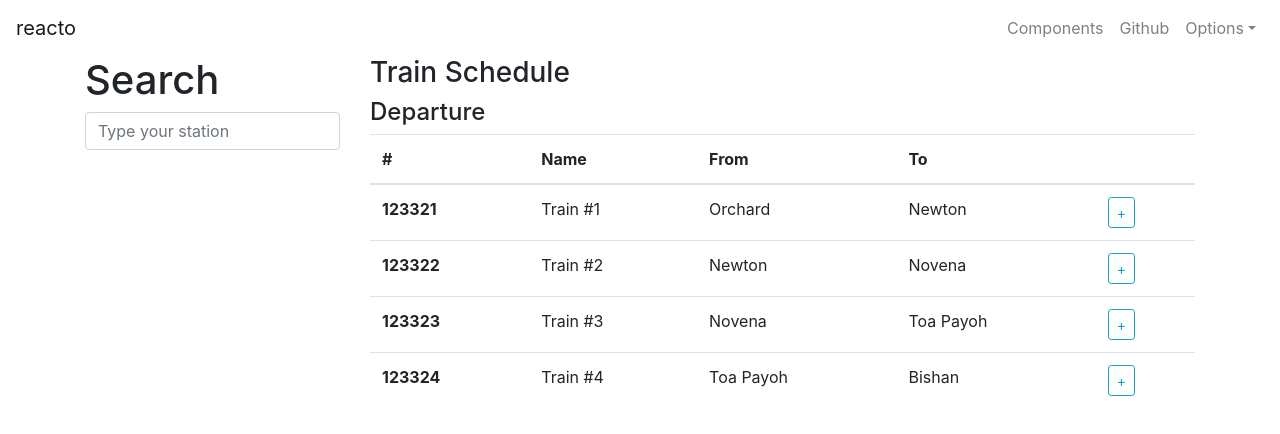
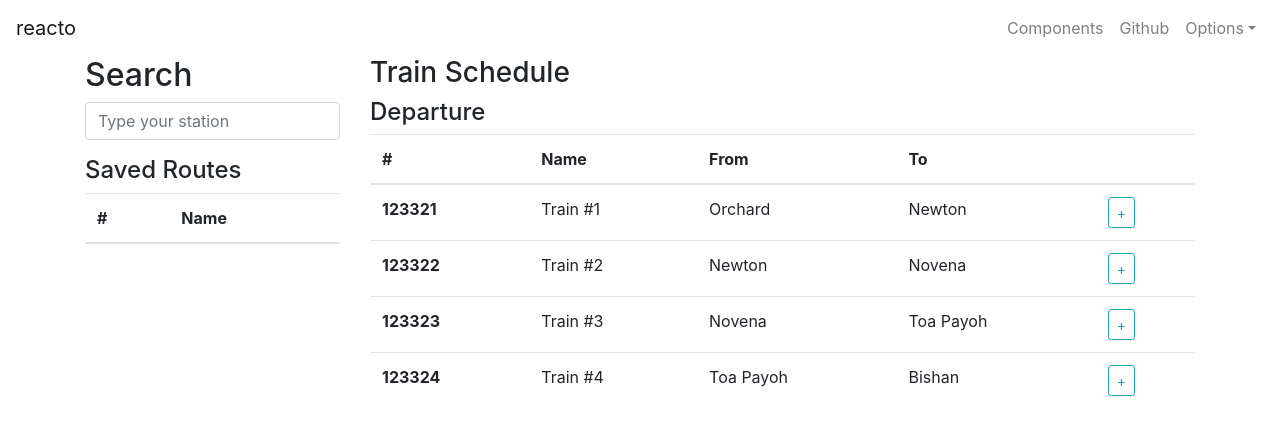
Before and after one commit to primaulia/reacto, a React (Create React App) app: page / in a window 1280 px wide. Shown: the top 434 px of the page. Built offline with nearby package versions, Linux system fonts and the light colour scheme.

Commit message:
latest saved flow

```diff
--- a/src/Main.js
+++ b/src/Main.js
@@ -5,16 +5,18 @@ import Navbar from './components/Navbar'
 // import Network from './components/Network', commented as it's unused
 import Prediction from './components/Prediction'
 import SearchBar from './components/SearchBar'
+import SavedTrains from './components/SavedTrains'
 
 import trainsData from './data/trains'
-const stations = ['orchard', 'dhoby gaut', 'cityhall']
+// const stations = ['orchard', 'dhoby gaut', 'cityhall'], commented as it's unused
 
 class Main extends Component {
   constructor() {
     super()
     this.state = {
       keyword: 'Search',
-      trains: trainsData
+      trains: trainsData,
+      savedTrains: []
     } // can only set the initial state here
   }
 
@@ -33,6 +35,13 @@ class Main extends Component {
     })
   }
 
+  handleAdd = (id) => {
+    let addedTrain = trainsData.find(train => train.id === id)
+    this.setState({ // `this` =>
+      savedTrains: [...this.state.savedTrains, addedTrain]
+    })
+  }
+
   render() {
     return (
       <div>
@@ -41,11 +50,12 @@ class Main extends Component {
           <Row>
             <Col xs="12" md="3">
               <SearchBar searchTitle="Search" searchMethod={this.handleChange} />
+              <SavedTrains savedTrains={this.state.savedTrains}/>
             </Col>
             <Col md="9">
               <Prediction
                 data={this.state.trains}
-                boardTitle={this.state.keyword}
+                saveMethod={this.handleAdd}
               />
             </Col>
           </Row>
--- a/src/components/DepartureBoard.js
+++ b/src/components/DepartureBoard.js
@@ -7,7 +7,7 @@ const DepartureBoard = (props) => {
   const data = props.data
   const trainList = data.map(({...train}) => {
     return (
-      <Trains {...train} key={train.id} />
+      <Trains onAdd={props.saveMethod} {...train} key={train.id} />
     )
   })
 
--- /dev/null
+++ b/src/components/SavedTrains.js
@@ -0,0 +1,34 @@
+import React from 'react'
+import { Table } from 'reactstrap'
+
+import trainsData from '../data/trains'
+
+const SavedTrains = ({ savedTrains }) => {
+  const savedTrainsList = savedTrains.map(train => {
+    return (
+      <tr key={train.id}>
+        <th>{ train.id }</th>
+        <td>{ train.name }</td>
+      </tr>
+    )
+  })
+
+  return (
+    <div>
+      <h4>Saved Routes</h4>
+      <Table>
+        <thead>
+          <tr>
+            <th>#</th>
+            <th>Name</th>
+          </tr>
+        </thead>
+        <tbody>
+          {savedTrainsList}
+        </tbody>
+      </Table>
+    </div>
+  )
+}
+
+export default SavedTrains
--- a/src/components/SearchBar.js
+++ b/src/components/SearchBar.js
@@ -1,10 +1,10 @@
 import React from 'react'
-import { Button, Form, FormGroup, Label, Input, FormText } from 'reactstrap'
+import { Form, FormGroup, Input } from 'reactstrap'
 
 const SearchBar = (props) => {
   return (
     <div>
-      <h1>{props.searchTitle}</h1>
+      <h2>{props.searchTitle}</h2>
       <Form>
         <FormGroup>
           <Input id="searchKeyword" type="text" name="text" placeholder="Type your station" onChange={props.searchMethod} />
--- a/src/components/Trains.js
+++ b/src/components/Trains.js
@@ -1,14 +1,18 @@
 import React from 'react'
 import { Button } from 'reactstrap';
 
-const Trains = ({id, name, from, to}) => {
+const Trains = (props) => {
   return (
     <tr>
-      <th>{ id }</th>
-      <td>{ name }</td>
-      <td>{ from }</td>
-      <td>{ to }</td>
-      <td><Button outline color="info" size="sm">+</Button></td>
+      <th>{ props.id }</th>
+      <td>{ props.name }</td>
+      <td>{ props.from }</td>
+      <td>{ props.to }</td>
+      <td>
+        <Button outline color="info" size="sm"
+          onClick={() => props.onAdd(props.id)}
+        >+</Button>
+      </td>
     </tr>
   )
 }
```
